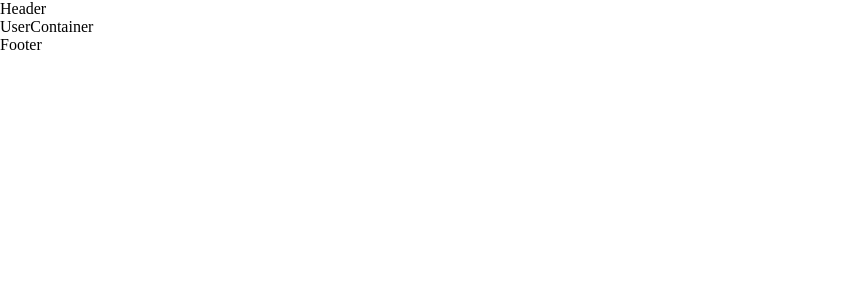
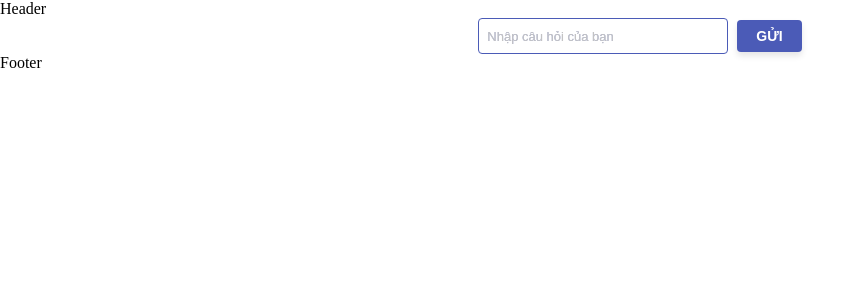
Before and after one commit to votruonglong/KT_ThucTap, a React (Vite) app in the folder thuctap_questions/: page / in a window 1280 px wide. Shown: the top 300 px of the page, without its empty margins (0-865 px from the left). Built offline with nearby package versions, Linux system fonts and the light colour scheme.

Commit message:
add Form QS

```diff
--- /dev/null
+++ b/thuctap_questions/src/components/QuestionInput.jsx
@@ -0,0 +1,19 @@
+import React from 'react';
+
+const QuestionForm = () => {
+    return (
+        <div>
+            <form id="questionForm">
+                <input
+                    type="text"
+                    id="questionInput"
+                    name="question"
+                    placeholder="Nhập câu hỏi của bạn"
+                    // required
+                />
+                <button id="submitButton" type="submit">Gửi</button>
+            </form>
+        </div>
+    );
+}
+export default QuestionForm;
--- a/thuctap_questions/src/pages/user/UserContainer.jsx
+++ b/thuctap_questions/src/pages/user/UserContainer.jsx
@@ -1,8 +1,11 @@
 import React from 'react'
+import QuestionForm from '../../components/QuestionInput'
 
 const UserContainer = () => {
     return (
-        <div>UserContainer</div>
+        <div>
+            <QuestionForm/>
+        </div>
     )
 }
 
```
Also changed, not shown: 1 other file (tests, documents, lock files or other folders).
